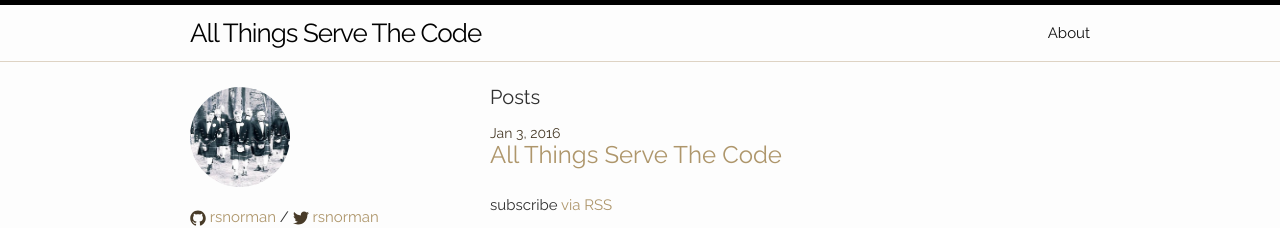
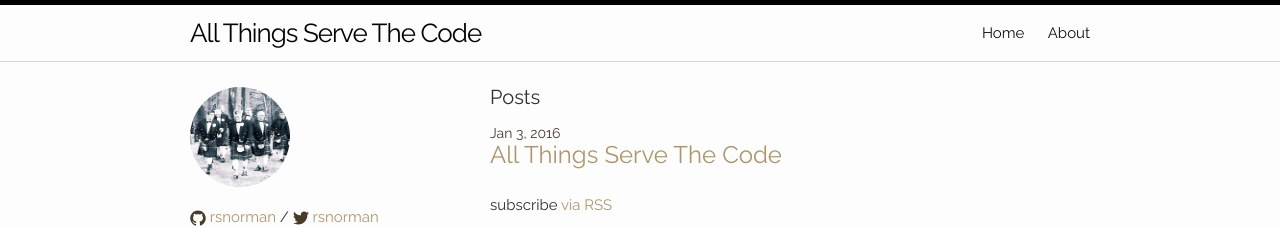
Before and after one commit to rsnorman/rsnorman, a Jekyll site: the page built from index.html, in a window 1280 px wide. Shown: the top 228 px of the page. Built offline with Jekyll 4.4.1, drawn with Linux system fonts in a browser that asks for light colours; nearby versions of some CDN libraries.

Commit message:
Add home link to menu navigation

```diff
--- a/_includes/header.html
+++ b/_includes/header.html
@@ -14,6 +14,7 @@
       </a>
 
       <div class="trigger">
+        <a class="page-link" href="{{ site.baseurl }}/">Home</a>
         {% for my_page in site.pages %}
           {% if my_page.title %}
           <a class="page-link" href="{{ my_page.url | prepend: site.baseurl }}">{{ my_page.title }}</a>
```
